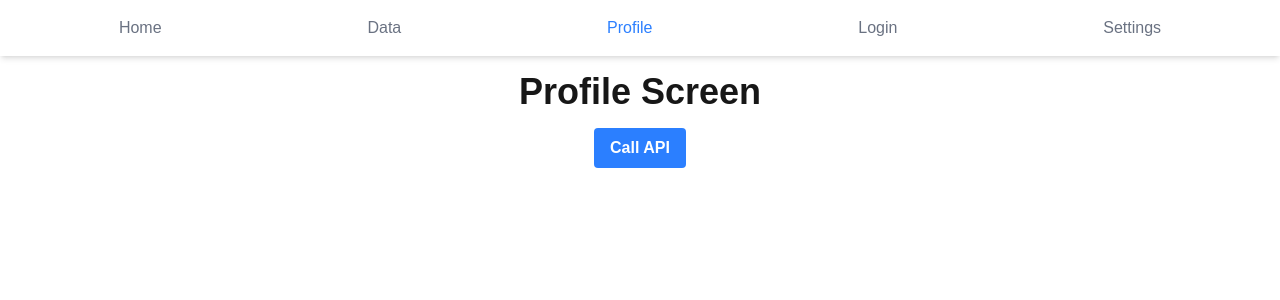
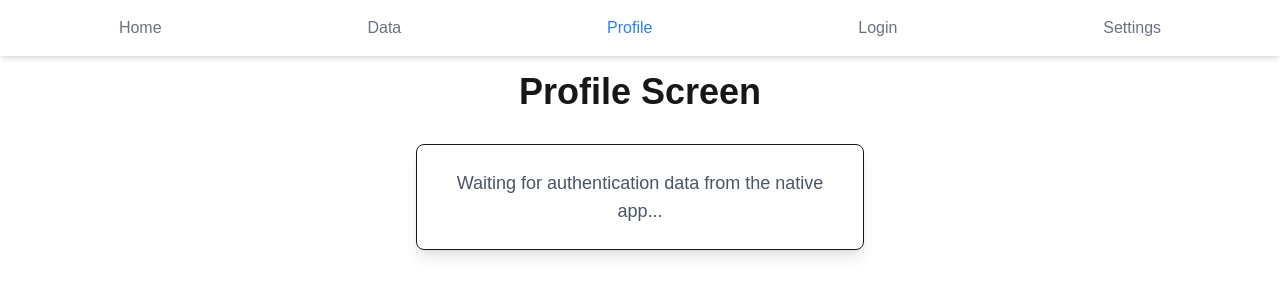
Before and after one commit to yanasan/my-web-function-app, a Next.js app: page /my-web-function-app/profile in a window 1280 px wide. Shown: the top 300 px of the page. Built offline with nearby package versions, Linux system fonts and the light colour scheme.

Commit message:
一旦Push

```diff
--- a/app/screens/Profile.tsx
+++ b/app/screens/Profile.tsx
@@ -1,44 +1,109 @@
 
 'use client';
-import React, { useState } from 'react';
+import React, { useState, useEffect } from 'react';
+
+// 認証データの型定義
+interface AuthData {
+  accessToken: string;
+  userId: string;
+}
+
+// FlutterのJavaScriptChannelと通信するための型定義
+interface FlutterChannel {
+  postMessage(message: string): void;
+}
+
+// ネイティブからWebへのメッセージの型定義
+interface NativeMessage {
+  type: 'authData' | string; // 拡張可能なメッセージタイプ
+  payload: any;
+}
+
+// windowオブジェクトにグローバル関数とFlutterチャンネルを定義
+declare global {
+  interface Window {
+    // [入口] ネイティブからのメッセージを受け取る汎用ハンドラ
+    handleNativeMessage?: (messageString: string) => void;
+    // [出口] ネイティブへメッセージを送信するチャンネル
+    Flutter?: FlutterChannel;
+  }
+}
 
 const Profile = () => {
-  const [apiResult, setApiResult] = useState(null);
+  const [authData, setAuthData] = useState<AuthData | null>(null);
 
-  const callApi = async () => {
-    try {
-      const token = localStorage.getItem('token');
-      if (!token) {
-        setApiResult({ error: 'You are not logged in.' } as any);
-        return;
+  useEffect(() => {
+    // [入口] ネイティブからの全てのメッセージを受け取る汎用ハンドラを定義
+    window.handleNativeMessage = (messageString: string) => {
+      try {
+        const message: NativeMessage = JSON.parse(messageString);
+        console.log('Received message from native:', message);
+
+        // メッセージのタイプに応じて処理を振り分ける
+        switch (message.type) {
+          case 'authData':
+            // payloadがAuthDataの形式であることを確認（簡易的なチェック）
+            if (message.payload && message.payload.accessToken && message.payload.userId) {
+              setAuthData(message.payload);
+            } else {
+              console.error('Invalid authData payload:', message.payload);
+            }
+            break;
+          default:
+            console.warn('Unknown message type received:', message.type);
+        }
+      } catch (error) {
+        console.error('Failed to handle native message:', messageString, error);
       }
-      const response = await fetch(`${process.env.NEXT_PUBLIC_API_URL}/api/v1/auth/me`, {
-        headers: {
-          'Content-Type': 'application/json',
-          'Accept': 'application/json',
-          'Authorization': `Bearer ${token}`,
-        },
-      });
-      const data = await response.json();
-      setApiResult(data);
-    } catch (error) {
-      console.error('API call failed:', error);
-      setApiResult({ error: 'Failed to fetch data.' } as any);
+    };
+
+    // クリーンアップ処理
+    return () => {
+      delete window.handleNativeMessage;
+    };
+  }, []);
+
+  // [出口] Flutterにログアウトを通知する
+  const handleLogout = () => {
+    if (window.Flutter) {
+      const message = JSON.stringify({ type: 'logout' });
+      window.Flutter.postMessage(message);
+      console.log('Sent logout message to Flutter');
+      // Web側では表示を初期状態に戻す
+      setAuthData(null);
+    } else {
+      console.log('Flutter channel is not available.');
+      alert('Logout function is not available outside of the app.');
     }
   };
 
   return (
     <div className="container mx-auto p-4 text-center">
       <h1 className="text-4xl font-bold">Profile Screen</h1>
-      <button onClick={callApi} className="mt-4 bg-blue-500 hover:bg-blue-700 text-white font-bold py-2 px-4 rounded">
-        Call API
-      </button>
-      {apiResult && (
-        <div className="mt-4 p-4 border rounded w-full max-w-4xl mx-auto text-left">
-          <h2 className="text-xl font-semibold">API Result</h2>
-          <pre className="bg-gray-100 p-2 rounded mt-2 whitespace-pre-wrap">{JSON.stringify(apiResult, null, 2)}</pre>
-        </div>
-      )}
+      <div className="mt-8 w-full max-w-md mx-auto">
+        {authData ? (
+          <div className="p-6 border rounded-lg shadow-lg bg-white text-left">
+            <h2 className="text-2xl font-semibold mb-4">Authentication Data</h2>
+            <div className="space-y-4">
+              <div>
+                <p className="font-medium text-gray-500">Access Token:</p>
+                <p className="text-gray-800 bg-gray-100 p-2 rounded break-words">{authData.accessToken}</p>
+              </div>
+              <div>
+                <p className="font-medium text-gray-500">User ID:</p>
+                <p className="text-gray-800 bg-gray-100 p-2 rounded">{authData.userId}</p>
+              </div>
+              <button onClick={handleLogout} className="w-full mt-4 bg-red-500 hover:bg-red-700 text-white font-bold py-2 px-4 rounded">
+                ログアウト
+              </button>
+            </div>
+          </div>
+        ) : (
+          <div className="p-6 border rounded-lg shadow-lg bg-white">
+            <p className="text-lg text-gray-600">Waiting for authentication data from the native app...</p>
+          </div>
+        )}
+      </div>
     </div>
   );
 };
--- a/app/screens/Settings.tsx
+++ b/app/screens/Settings.tsx
@@ -22,6 +22,14 @@ const Settings = () => {
       <button onClick={callApi} className="mt-4 bg-blue-500 hover:bg-blue-700 text-white font-bold py-2 px-4 rounded">
         Call API
       </button>
+      <div className="mt-4 flex justify-center space-x-4">
+        <a href="/sample.pdf" download className="bg-green-500 hover:bg-green-700 text-white font-bold py-2 px-4 rounded">
+          Download Sample PDF
+        </a>
+        <a href="/sample.csv" download className="bg-yellow-500 hover:bg-yellow-700 text-white font-bold py-2 px-4 rounded">
+          Download CSV Format
+        </a>
+      </div>
       {apiResult && (
         <div className="mt-4 p-4 border rounded w-full max-w-4xl mx-auto text-left">
           <h2 className="text-xl font-semibold">API Result</h2>
```
Also changed, not shown: public/sample.csv (added), 1 other file (tests, documents, lock files or other folders).
